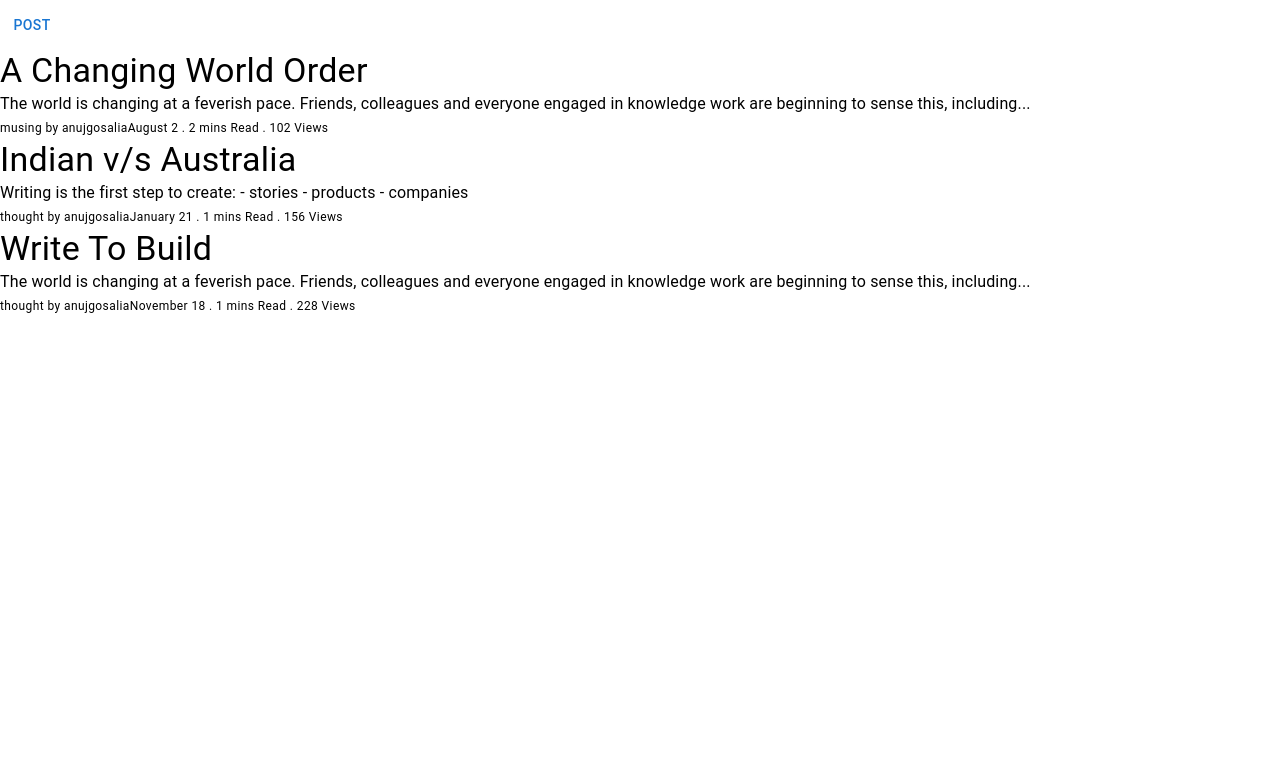
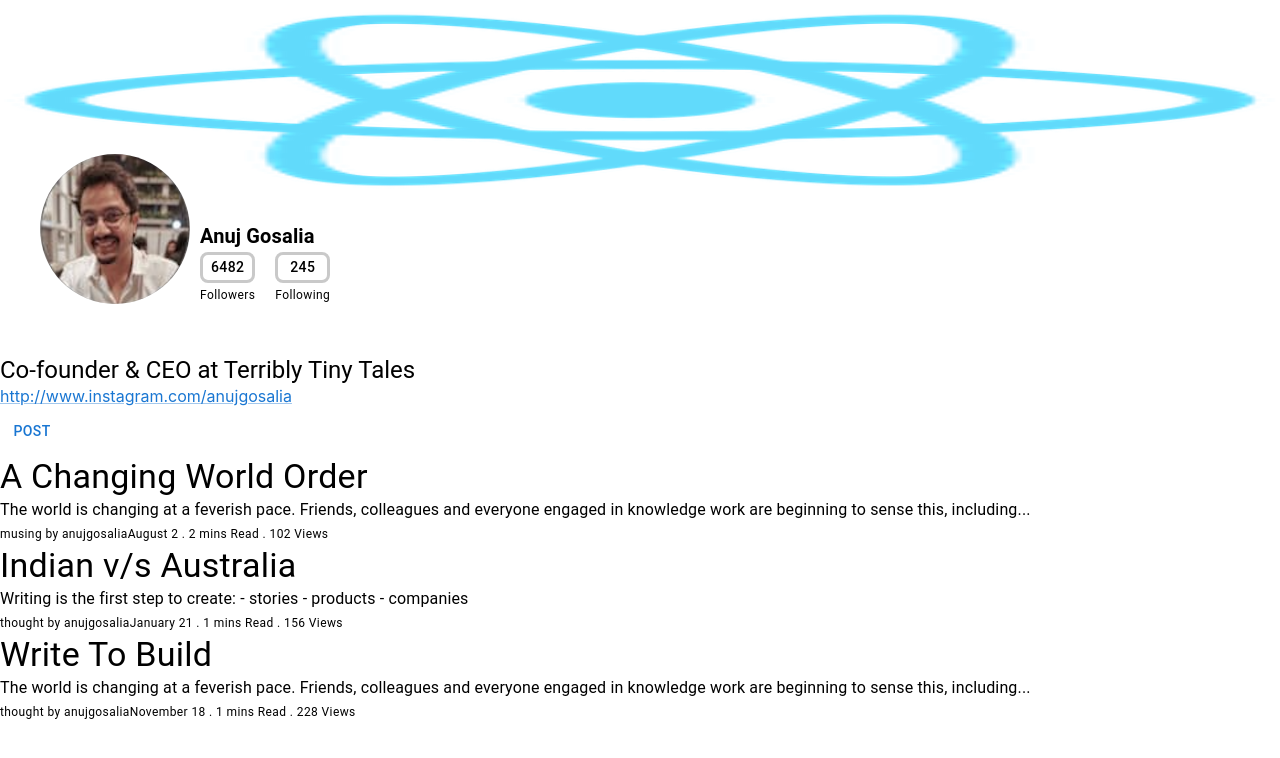
Before and after one commit to hrishiraj102/tinytalessproject, a React (Create React App) app: page / in a window 1280 px wide. Shown: the top 758 px of the page. Built offline with nearby package versions, Linux system fonts and the light colour scheme.

Commit message:
profile update

```diff
--- /dev/null
+++ b/src/Components/Profile.jsx
@@ -0,0 +1,71 @@
+import { Box, Button, Grid, Link, Typography } from "@mui/material";
+
+
+
+const Profile = () => {
+
+    //Dp, cover page, Name, Followers, Following
+    //about, link
+    return (
+
+        <div>
+            <Grid>
+                <img src='logo192.png' alt="Cover Pic" position="absolute" width="100%" height="200" />
+            </Grid>
+            <Grid container direction="row">
+                <Box
+                    component="img"
+                    src="profile1.png"
+                    alt="Profile Pic"
+                    width="150px" // Adjust the size as needed
+                    height="150px" // Adjust the size as needed
+                    sx={{
+                        borderRadius: "50%",
+                        overflow: "hidden",
+                        position: "relative",
+                        bottom: "50px",
+                        left: "40px"
+                    }}
+                />
+
+                <Grid>
+                <Typography variant="h6" position={"relative"} mt={2} sx={{left: "50px"}}><b>Anuj Gosalia</b></Typography>
+
+
+                {/* Followers  */}
+                <Grid container direction="row">
+                <Grid sx={{position: "relative",left: "50px"}} align={"center"}>
+                    <Box sx={{borderStyle:"solid", borderColor:"#c9c9c9",borderRadius:2}}>
+                        <Typography variant="button">
+                            6482
+                        </Typography>
+                    </Box>
+                    <Typography variant="caption">Followers</Typography>
+                </Grid>
+
+                <Grid sx={{position: "relative",left: "70px"}} align={"center"}>
+                    <Box sx={{borderStyle:"solid", borderColor:"#c9c9c9",borderRadius:2}}>
+                        <Typography variant="button">
+                            245
+                        </Typography>
+                    </Box>
+                    <Box>
+                    <Typography variant="caption" >Following</Typography>
+                    </Box>
+
+                </Grid>
+                </Grid>
+                </Grid>
+
+            </Grid>
+
+            {/* About me & link */}
+            <Grid>
+                <Typography variant="h5">Co-founder & CEO at Terribly Tiny Tales</Typography>
+                <Link href='http://www.instagram.com/anujgosalia'> http://www.instagram.com/anujgosalia</Link>
+            </Grid>
+        </div>
+    )
+}
+
+export default Profile;
--- a/src/index.js
+++ b/src/index.js
@@ -4,11 +4,19 @@ import './index.css';
 import App from './App';
 import reportWebVitals from './reportWebVitals';
 import ContentBody from './Components/ContentBody';
+import Profile from './Components/Profile';
+import { Grid } from '@mui/material';
 
 const root = ReactDOM.createRoot(document.getElementById('root'));
 root.render(
   <React.StrictMode>
+    <Grid>
+    <Profile />
+    </Grid>
+    <Grid>
     <ContentBody />
+    </Grid>
+
   </React.StrictMode>
 );
 
```
Also changed, not shown: public/profile1.png (added).
